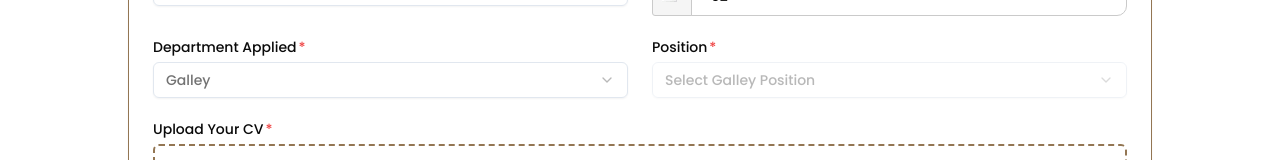
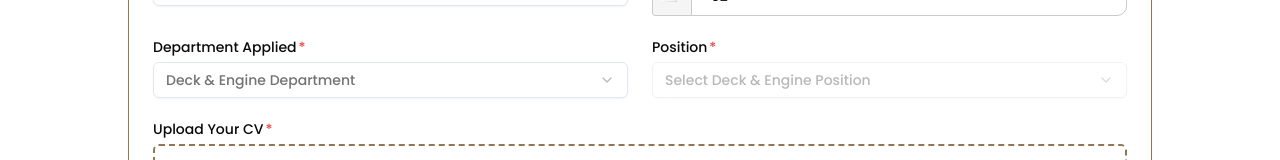
Before and after one commit to jonfry1175/ccc, a Next.js app: page /apply-now/candidate in a window 1280 px wide. Shown: the part 483-643 px from the top of the page. Built offline with nearby package versions, Linux system fonts and the light colour scheme.

Commit message:
update vacancies

```diff
--- a/src/components/molecules/ApplyPage/CandidatePage/index.tsx
+++ b/src/components/molecules/ApplyPage/CandidatePage/index.tsx
@@ -38,29 +38,33 @@ import { useToast } from "@/components/ui/use-toast";
 import { supabase, uploadFile, getFileUrl } from "@/lib/supabase";
 
 const departments = [
-  { label: "Galley", value: "galley" },
-  { label: "Cabin Crew", value: "cabin-crew" },
-  { label: "Flight Deck", value: "flight-deck" },
-  { label: "Ground Staff", value: "ground-staff" }
+  { label: "Deck & Engine Department", value: "deck-engine" },
+  { label: "Housekeeping Department", value: "housekeeping" }
 ];
 
 const positions = [
-  { label: "Chef", value: "chef", department: "galley" },
-  { label: "Assistant Chef", value: "assistant-chef", department: "galley" },
-  { label: "Steward", value: "steward", department: "galley" },
-  {
-    label: "Flight Attendant",
-    value: "flight-attendant",
-    department: "cabin-crew"
-  },
-  { label: "Purser", value: "purser", department: "cabin-crew" },
-  { label: "Pilot", value: "pilot", department: "flight-deck" },
-  { label: "Co-Pilot", value: "co-pilot", department: "flight-deck" },
-  {
-    label: "Check-in Agent",
-    value: "check-in-agent",
-    department: "ground-staff"
-  }
+  // Deck & Engine Department
+  { label: "AB Sailor", value: "ab-sailor", department: "deck-engine" },
+  { label: "Carpenter", value: "carpenter", department: "deck-engine" },
+  { label: "Deck Fitter", value: "deck-fitter", department: "deck-engine" },
+  { label: "Deck Pool Safety Guard", value: "deck-pool-safety-guard", department: "deck-engine" },
+  { label: "Fireman", value: "fireman", department: "deck-engine" },
+  { label: "Ordinary Seaman", value: "ordinary-seaman", department: "deck-engine" },
+  { label: "Pest Control Technician", value: "pest-control-technician", department: "deck-engine" },
+  { label: "Waste Operator", value: "waste-operator", department: "deck-engine" },
+  { label: "Asst. Fitter Mechanic", value: "asst-fitter-mechanic", department: "deck-engine" },
+  { label: "Fitter Mechanic", value: "fitter-mechanic", department: "deck-engine" },
+  { label: "Oiler", value: "oiler", department: "deck-engine" },
+  { label: "Plumber", value: "plumber", department: "deck-engine" },
+  { label: "Upholsterer", value: "upholsterer", department: "deck-engine" },
+  { label: "Wiper", value: "wiper", department: "deck-engine" },
+
+  // Housekeeping Department
+  { label: "Cabin Steward", value: "cabin-steward", department: "housekeeping" },
+  { label: "Hotel Cleaner", value: "hotel-cleaner", department: "housekeeping" },
+  { label: "Crew Cleaner", value: "crew-cleaner", department: "housekeeping" },
+  { label: "Laundry Operator", value: "laundry-operator", department: "housekeeping" },
+  { label: "Tailor", value: "tailor", department: "housekeeping" }
 ];
 
 const countryCodes = [
@@ -480,7 +484,7 @@ export default function CandidatePage() {
                       >
                         <FormControl>
                           <SelectTrigger>
-                            <SelectValue placeholder="Galley" />
+                            <SelectValue placeholder="Deck & Engine Department" />
                           </SelectTrigger>
                         </FormControl>
                         <SelectContent>
@@ -515,7 +519,7 @@ export default function CandidatePage() {
                       >
                         <FormControl>
                           <SelectTrigger>
-                            <SelectValue placeholder="Select Galley Position" />
+                            <SelectValue placeholder="Select Deck & Engine Position" />
                           </SelectTrigger>
                         </FormControl>
                         <SelectContent>
```
